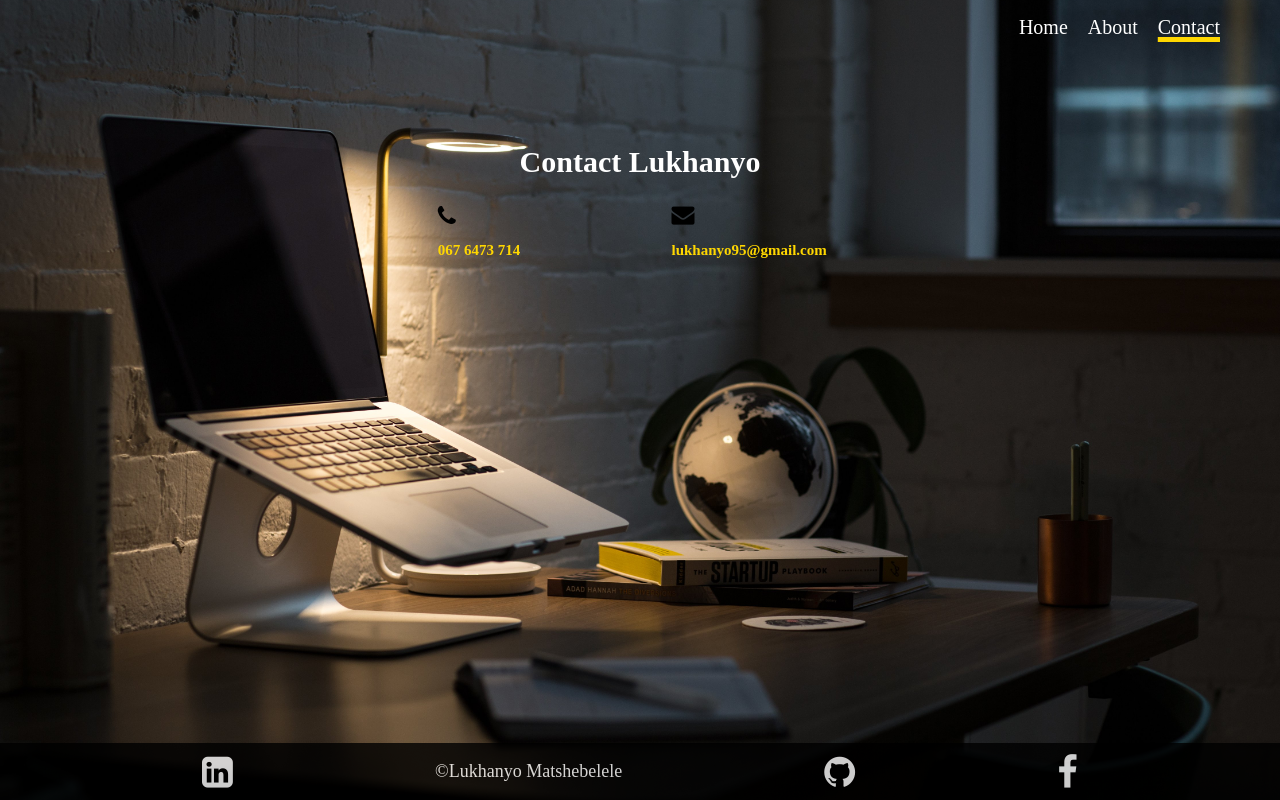
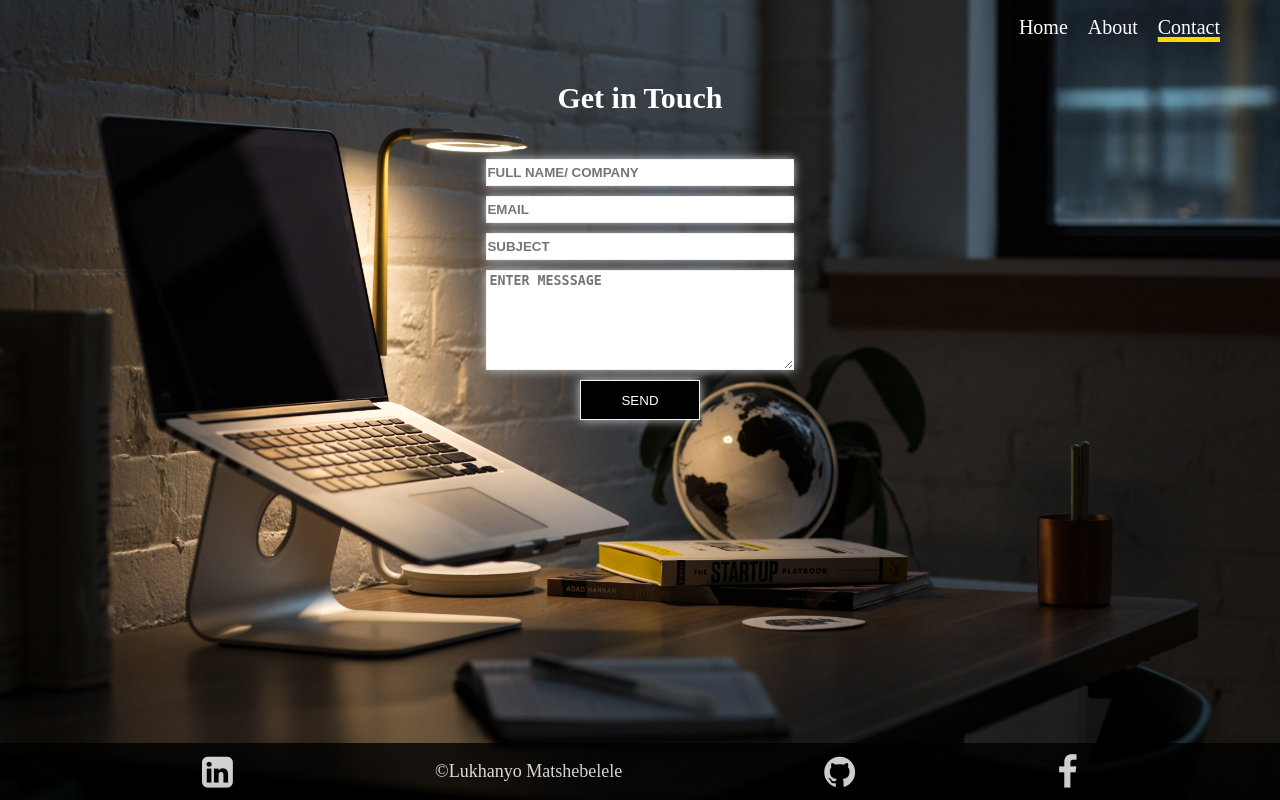
Before and after one commit to Luka2Lkay/my-portfolio-php, a PHP site: page /contactlukhanyo.php in a window 1280 px wide. Run offline with PHP 8.4, Linux system fonts and the light colour scheme; some libraries are stand-ins or nearby versions; some web fonts are replaced.

Commit message:
added a contact form

```diff
--- a/contactlukhanyo.css
+++ b/contactlukhanyo.css
@@ -61,7 +61,7 @@ main{
     width: 60%;
     height: 30%;
     margin-left: 20%;
-    margin-top: 7%;
+    margin-top: 2%;
 }
 
 main h2{
@@ -71,28 +71,49 @@ main h2{
     font-family:  Aclonica, 'Times New Roman', Times, serif;
 }
 
-article{
-    display: flex;
-    justify-content: space-evenly;
-    align-items: center;
-    width: 90%;
-    margin-left: 4%;
-    margin-bottom: 5px;
+/*Form starts here*/
+
+form{
+    margin: 0 auto;
+    text-align: center;
+    padding: 10px 0 10px 0;
 }
 
-.phone:first-child, .email .fa{
-    font-size: 23px;
+input {
+    display: block;
+    width: 40%;
+    padding: 5px 0px 5px 0px;
+    margin: 10px auto;
+    box-shadow: 0 0 10px #ccc;
+    border: 1px solid #f2f2f2;
 }
 
-.phone p, .email_style{
-    font-size: 15px;
-    font-weight: 700;
-    color: gold;
+textarea{
+    display: block;
+    width: 40%;
+    height: 100px;
+    margin: 10px auto;
+    box-shadow: 0 0 10px #ccc;
+    border: 1px solid #f2f2f2;
 }
 
-.email_style{
-    text-decoration: none;
+input[type='text']:focus, textarea:focus, input[type="email"]:focus{
+    outline-style: dotted;
 }
+
+::placeholder{
+    font-weight: 700;
+    text-transform: uppercase;
+}
+
+input[type="submit"]{
+    width: 120px;
+    height: 40px;
+    background-color: #000;
+    color: #fff;
+}
+
+/*Form ends here*/
 
 /*Footer*/
 footer{
--- a/contactlukhanyo.php
+++ b/contactlukhanyo.php
@@ -19,7 +19,7 @@
                 </div>
 
                 <ul class="nav_list">
-                    <li ><a href="index.php">Home</a></li>
+                    <li><a href="index.php">Home</a></li>
                     <li><a href="aboutlukhanyo.php">About</a></li>
                     <li><a href="contactlukhanyo.php" class="active">Contact</a></li>
                 </ul>
@@ -27,23 +27,15 @@
         </header>
 
         <main>
-            <h2>Contact Lukhanyo</h2>
+            <h2> Get in Touch</h2>
 
-            <form action="contactlukhanyo.php">
-
-
+            <form action="getintouch.php" method="post">
+                <input type="text" name="name" placeholder="Full name/ Company">
+                <input type="email" name="email" placeholder="Email">
+                <input type="text" name="subject" placeholder="Subject">
+                <textarea name="message" placeholder="Enter messsage"></textarea>
+                <input type="submit" name="submit" value="SEND">
             </form>
-
-            <article>
-               <div class="phone">
-                    <i class="fa fa-phone" aria-hidden="true"></i>
-                    <p>067 6473 714</p>
-               </div>
-                <div class="email">
-                    <i class="fa fa-envelope" aria-hidden="true"></i>
-                    <p><a class="email_style" href="mailto:lukhanyo95@gmail.com">lukhanyo95@gmail.com</a></p>
-                </div>
-            </article>
         </main>
 
         <?php
```
Also changed, not shown: other parts of contactlukhanyo.css (+0 -55 lines), getintouch.php (added, +20 -0 lines). Lines whose indentation alone changed are shown as unchanged.
